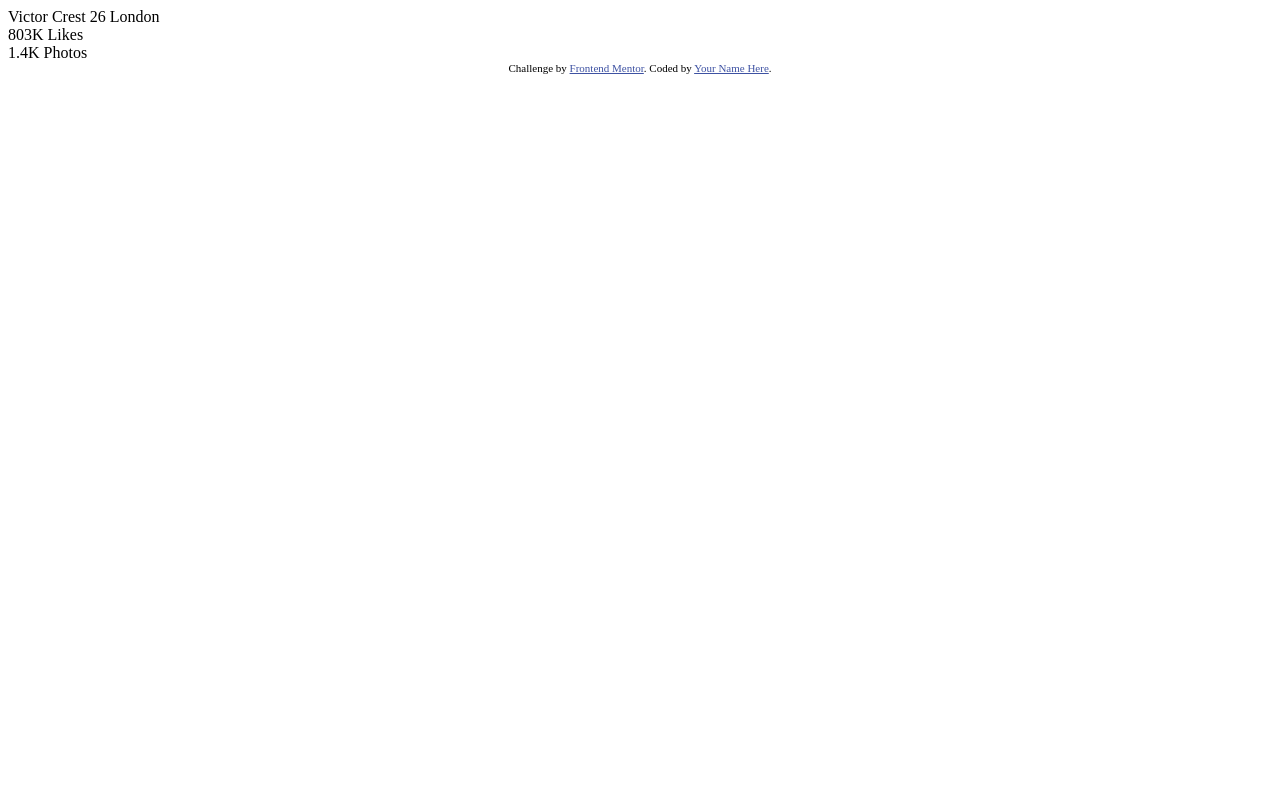
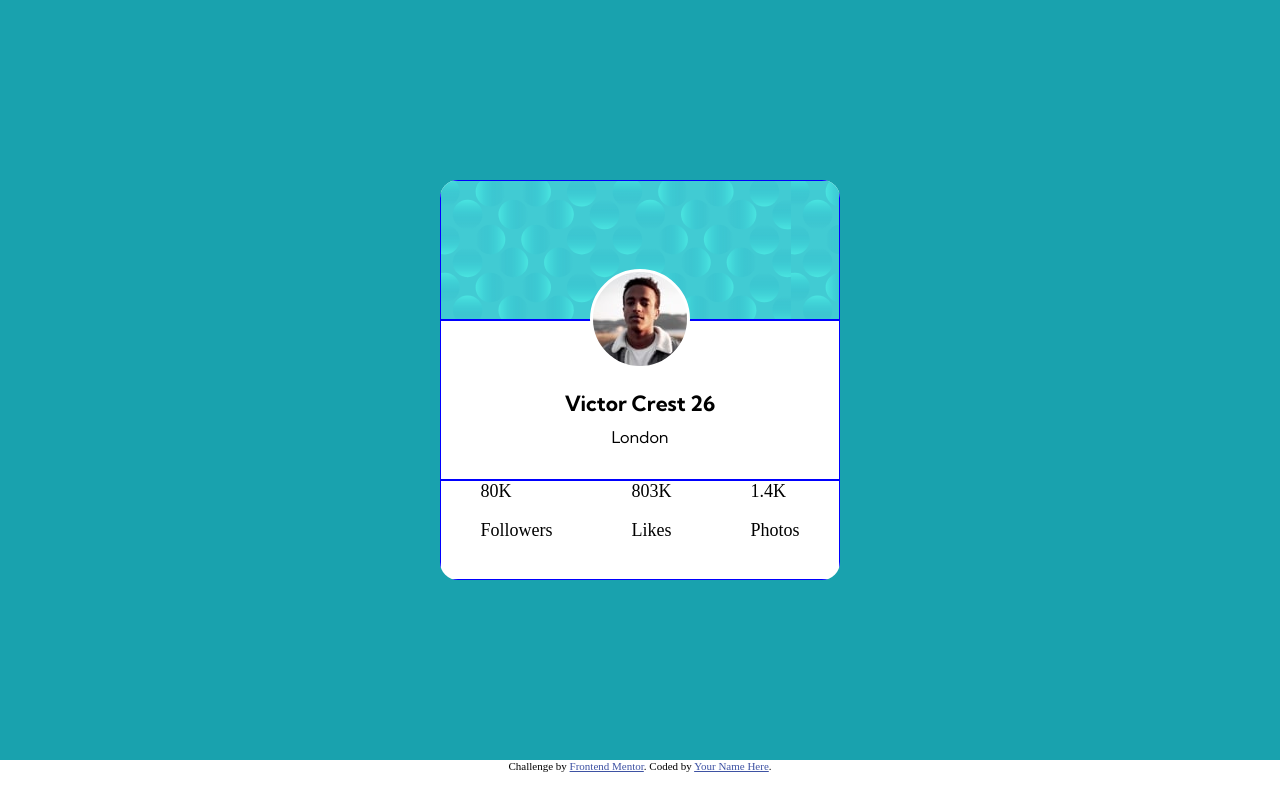
Before and after one commit to GerardoDev25/03-profile-card-component-main, a plain HTML site: page index.html in a window 1280 px wide. Drawn offline with nearby package versions, Linux system fonts and the light colour scheme.

Commit message:
styles in the proyect

```diff
--- a/index.html
+++ b/index.html
@@ -6,7 +6,6 @@
          name="viewport"
          content="width=device-width, initial-scale=1.0"
       />
-      <!-- displays site properly based on user's device -->
 
       <link
          rel="icon"
@@ -15,26 +14,47 @@
          href="./images/favicon-32x32.png"
       />
 
+      <link
+         rel="stylesheet"
+         href="https://necolas.github.io/normalize.css/8.0.1/normalize.css"
+      />
+
+      <link rel="preconnect" href="https://fonts.gstatic.com" />
+      <link
+         href="https://fonts.googleapis.com/css2?family=Kumbh+Sans:wght@400;700&display=swap"
+         rel="stylesheet"
+      />
+
+      <link rel="stylesheet" href="./styles/styles.css" />
+
       <title>Frontend Mentor | Profile card component</title>
-
-      <!-- Feel free to remove these styles or customise in your own stylesheet 👍 -->
-      <style>
-         .attribution {
-            font-size: 11px;
-            text-align: center;
-         }
-         .attribution a {
-            color: hsl(228, 45%, 44%);
-         }
-      </style>
    </head>
    <body>
-    Victor Crest 26 London
-      <div>
-         <div></div>
-         <div>803K Likes</div>
-         <div>1.4K Photos</div>
-      </div>
+      <main>
+         <section>
+            <div class="box box1">
+               <div></div>
+            </div>
+            <div class="box box2">
+               <h3><strong>Victor Crest</strong> 26</h3>
+               <p>London</p>
+            </div>
+            <div class="box box3">
+               <div class="info">
+                  80K
+                  <p>Followers</p>
+               </div>
+               <div class="info">
+                  803K
+                  <p>Likes</p>
+               </div>
+               <div class="info">
+                  1.4K
+                  <p>Photos</p>
+               </div>
+            </div>
+         </section>
+      </main>
       <div class="attribution">
          Challenge by
          <a
--- /dev/null
+++ b/styles/styles.css
@@ -0,0 +1,82 @@
+*,
+*::after,
+*::before {
+   box-sizing: border-box;
+}
+/* font-family: 'Kumbh Sans', sans-serif; */
+html,
+body {
+   width: 100vw;
+   height: 100vh;
+   font-size: 18px;
+}
+
+main {
+   width: 100%;
+   height: 95%;
+   background-color: hsl(185, 75%, 39%);
+   display: flex;
+   justify-content: center;
+   align-items: center;
+}
+
+section {
+   background-color: white;
+   width: 400px;
+   height: 400px;
+   overflow: hidden;
+   border-radius: 1rem;
+}
+
+.box {
+   border: 1px solid blue;
+}
+
+.box1 {
+   background-image: url("./../images/bg-pattern-card.svg");
+   height: 35%;
+   position: relative;
+}
+
+.box1 div {
+   width: 100px;
+   height: 100px;
+   border: 0.2rem solid white;
+   border-radius: 50%;
+   background-image: url("./../images/image-victor.jpg");
+   position: absolute;
+   top: calc(100% - 50px);
+   left: calc(50% - 50px);
+}
+
+.box2 {
+   display: flex;
+   flex-direction: column;
+   justify-content: center;
+   align-items: center;
+   height: 40%;
+   font-family: "Kumbh Sans", sans-serif;
+}
+
+.box2 h3{
+margin-top: 3rem;
+margin-bottom: 0;
+}
+.box2 p{
+margin-top: .7rem;
+font-size: .9rem;
+}
+
+.box3 {
+   display: flex;
+   justify-content: space-around;
+   height: 25%;
+}
+
+.attribution {
+   font-size: 11px;
+   text-align: center;
+}
+.attribution a {
+   color: hsl(228, 45%, 44%);
+}
```
